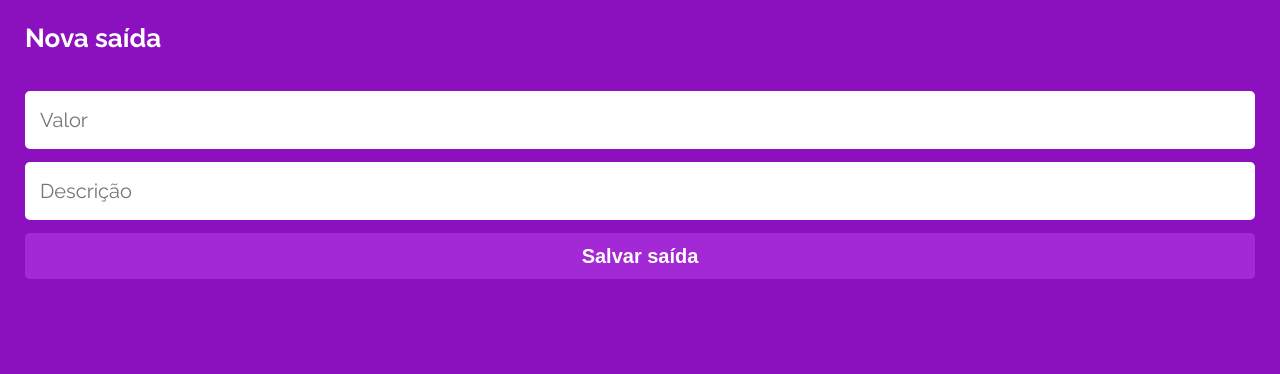
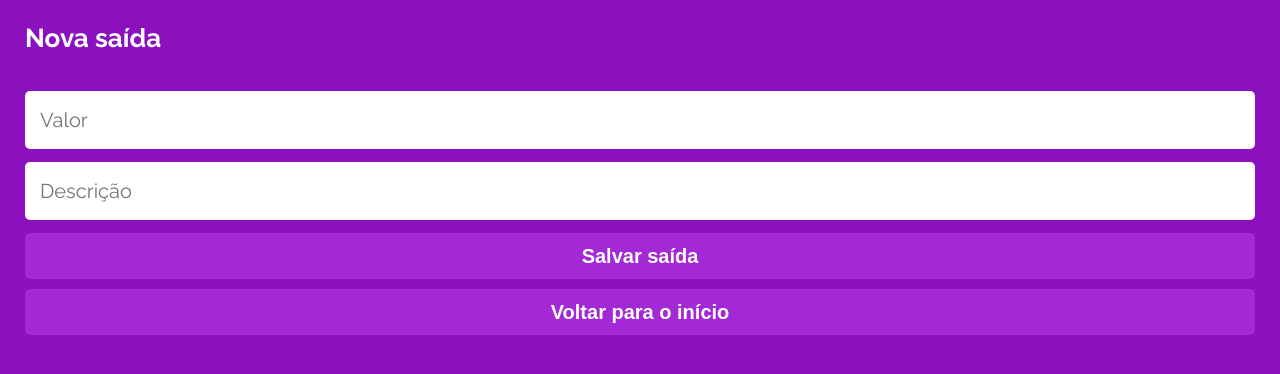
Before and after one commit to liviambrasil/my-wallet-front-end, a React (Create React App) app: page /exit in a window 1280 px wide. Shown: the top 374 px of the page. Built offline with nearby package versions, Linux system fonts and the light colour scheme; a web font is replaced by a local one.

Commit message:
add back for home button

```diff
--- a/src/components/Button.js
+++ b/src/components/Button.js
@@ -18,4 +18,5 @@ const Item = styled.button`
     border-radius: 5px;
     font-size: 20px;
     font-weight: 700;
+    margin-bottom: 10px;
 `
--- a/src/components/Header.js
+++ b/src/components/Header.js
@@ -1,5 +1,5 @@
 import styled from "styled-components"
-import { AiOutlineExport, AiOutlineLogout } from "react-icons/ai"
+import { AiOutlineExport } from "react-icons/ai"
 import axios from "axios"
 import { useContext } from "react"
 import UserContext from "../context/UserContext"
@@ -14,7 +14,7 @@ export default function Header ({title, buttonExit}) {
         <Top>
             <h1>{title}</h1>
             {buttonExit
-            ? <Image onClick={() => signOut(user, history)} src="/assets/logout.png" />
+            ? <AiOutlineExport onClick={() => signOut(user, history)} />
             : <> </>
             }
         </Top>
--- a/src/pages/Registry.js
+++ b/src/pages/Registry.js
@@ -38,6 +38,7 @@ export default function Registry () {
             </Inputs>
             <Button text={text}
                     onClick={() => newRegister({value, description, setBoolean, history, type, user})} />
+            <Button text="Voltar para o início" onClick={() => history.push("/home")} />
         </>
     )
 }
```
